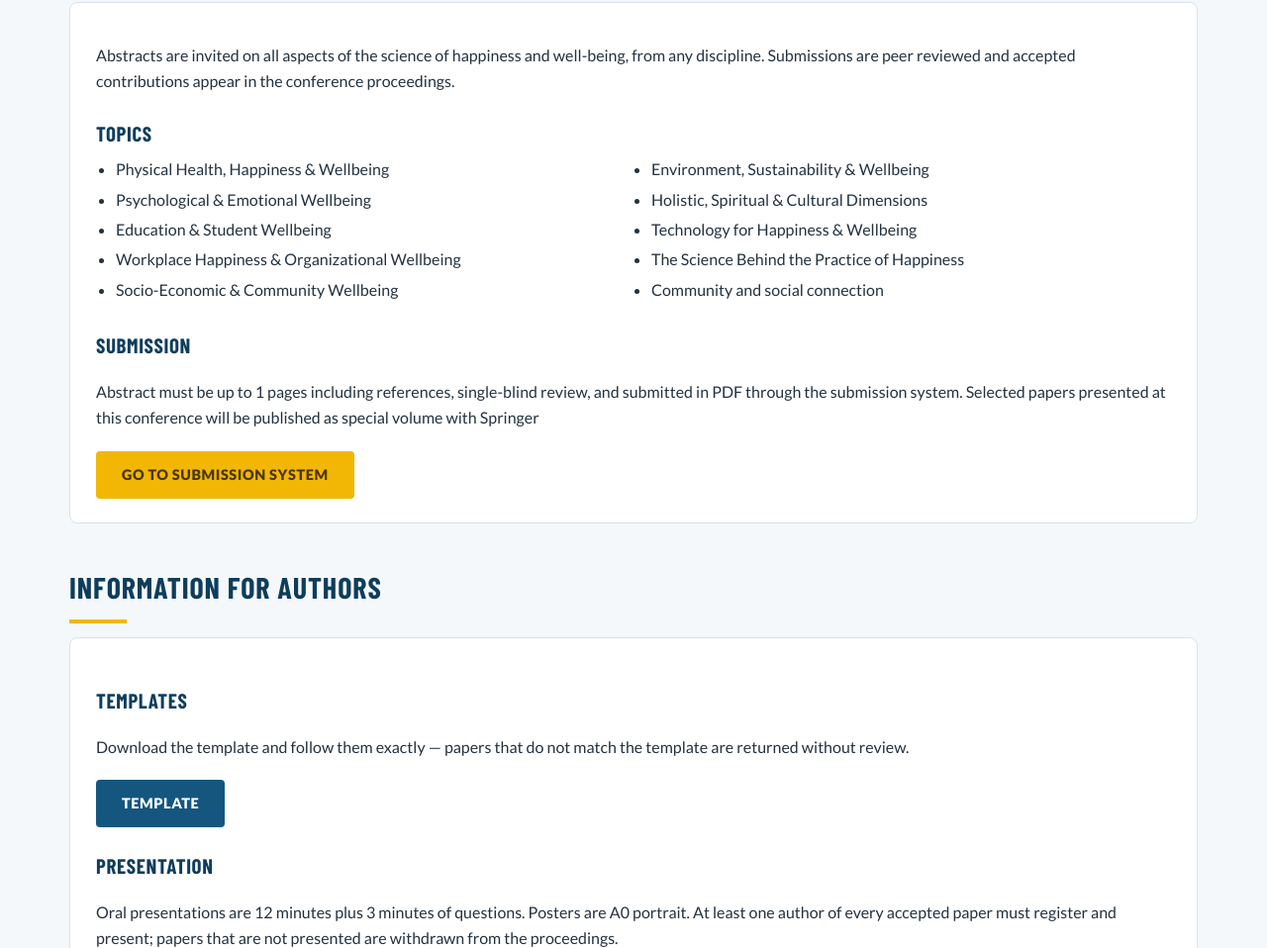
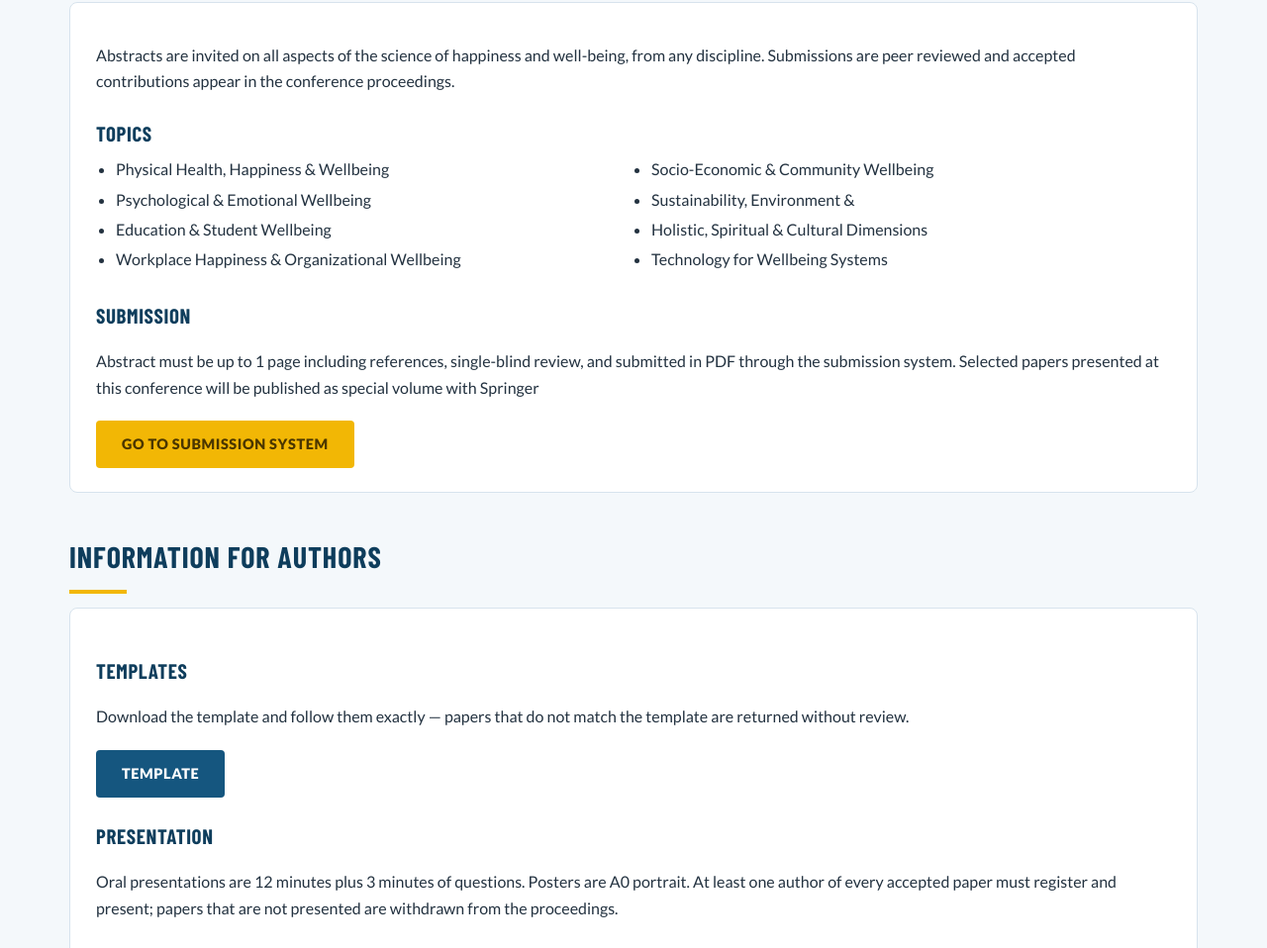
Before and after one commit to sohw2027/sohw2027.github.io, a plain HTML site: page index.html in a window 1280 px wide. Shown: the part 2466-3424 px from the top of the page at 99% size. Drawn offline with nearby package versions, Linux system fonts and the light colour scheme.

Commit message:
Update index.html

```diff
--- a/index.html
+++ b/index.html
@@ -302,12 +302,12 @@ footer a{color:#ffdd77;text-decoration:none}
     <ul class="topics">
       <li>Physical Health, Happiness & Wellbeing </li><li>Psychological & Emotional Wellbeing</li>
       <li>Education & Student Wellbeing </li><li>Workplace Happiness & Organizational Wellbeing</li>
-      <li>Socio-Economic & Community Wellbeing</li><li>Environment, Sustainability & Wellbeing</li>
-      <li>Holistic, Spiritual & Cultural Dimensions</li><li> Technology for Happiness & Wellbeing</li>
-      <li>The Science Behind the Practice of Happiness </li><li>Community and social connection</li>
+      <li>Socio-Economic & Community Wellbeing</li><li>Sustainability, Environment & </li>
+      <li>Holistic, Spiritual & Cultural Dimensions</li><li> Technology for Wellbeing Systems</li>
+
     </ul>
     <h3>Submission</h3>
-    <p>Abstract must be up to 1 pages including references, single-blind review,
+    <p>Abstract must be up to 1 page including references, single-blind review,
        and submitted in PDF through the submission system. Selected papers presented at this conference will be published as special volume with Springer</p>
     <div class="btns"><a class="btn p" href="https://cmt3.research.microsoft.com/ICSHAW2027" target="_blank" rel="noopener noreferrer">Go to submission system</a></div>
   </div>
```
